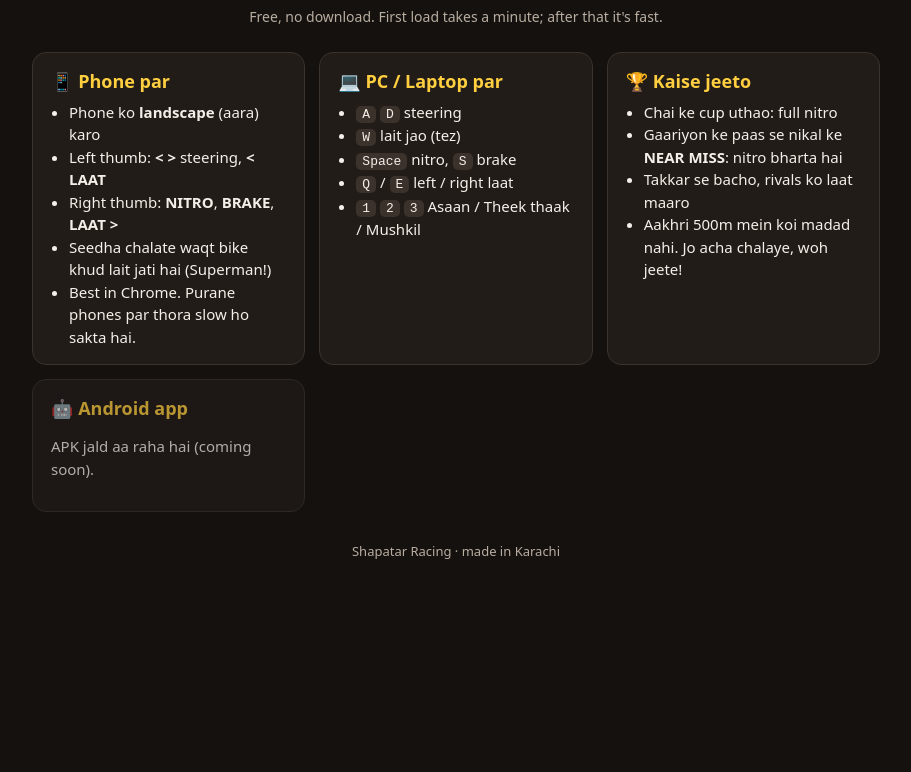
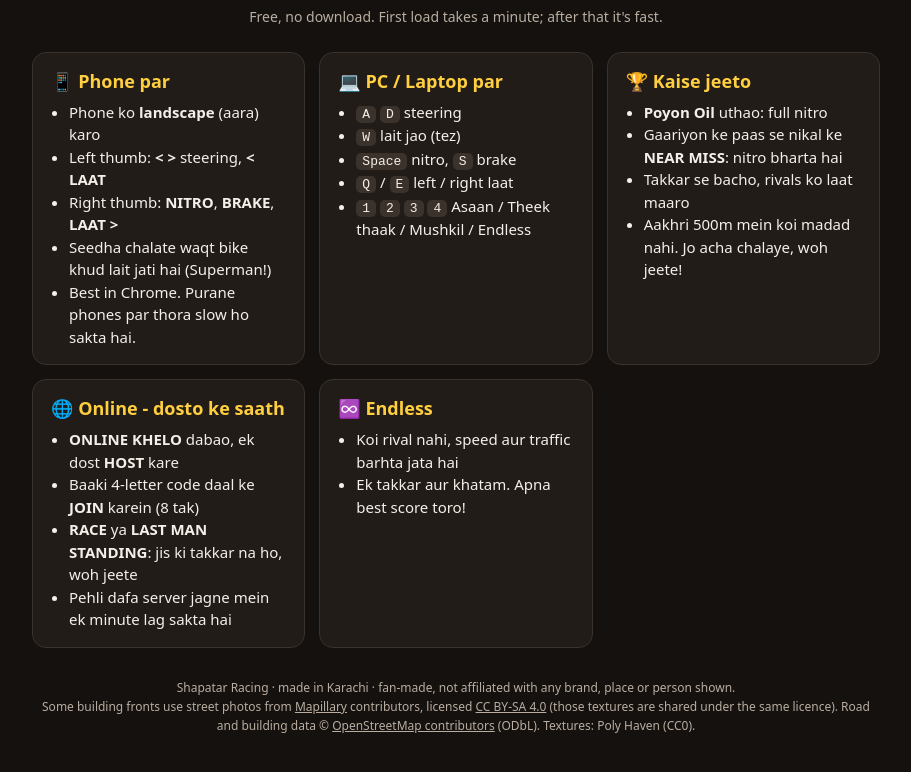
Before and after one commit to adilhassan1100-blip/shapatar-racing, a plain HTML site: page index.html in a window 1280 px wide. Shown: the part 770-1542 px from the top of the page, without its empty margins (184-1095 px from the left). Before the commit the page ends 1378 px from the top, so only its background shows below. Drawn offline with Linux system fonts and the light colour scheme.

Commit message:
New version: Poyon Oil, endless mode, online multiplayer, real building fronts
Co-Authored-By: Claude Opus 5.5 <noreply@anthropic.com>

```diff
--- a/index.html
+++ b/index.html
@@ -23,7 +23,7 @@
   .card ul { margin:0; padding-left:18px; }
   kbd { background:#3a322b; border-radius:5px; padding:1px 6px; font-size:13px; }
   .soon { opacity:.7; }
-  footer { margin-top:30px; color:var(--muted); font-size:13px; text-align:center; }
+  footer { margin-top:30px; color:var(--muted); font-size:12px; text-align:center; line-height:1.6; } footer a { color:var(--muted); }
 </style>
 </head>
 <body>
@@ -51,24 +51,38 @@
         <li><kbd>W</kbd> lait jao (tez)</li>
         <li><kbd>Space</kbd> nitro, <kbd>S</kbd> brake</li>
         <li><kbd>Q</kbd> / <kbd>E</kbd> left / right laat</li>
-        <li><kbd>1</kbd> <kbd>2</kbd> <kbd>3</kbd> Asaan / Theek thaak / Mushkil</li>
+        <li><kbd>1</kbd> <kbd>2</kbd> <kbd>3</kbd> <kbd>4</kbd> Asaan / Theek thaak / Mushkil / Endless</li>
       </ul>
     </div>
     <div class="card">
       <h2>🏆 Kaise jeeto</h2>
       <ul>
-        <li>Chai ke cup uthao: full nitro</li>
+        <li><b>Poyon Oil</b> uthao: full nitro</li>
         <li>Gaariyon ke paas se nikal ke <b>NEAR MISS</b>: nitro bharta hai</li>
         <li>Takkar se bacho, rivals ko laat maaro</li>
         <li>Aakhri 500m mein koi madad nahi. Jo acha chalaye, woh jeete!</li>
       </ul>
     </div>
-    <div class="card soon">
-      <h2>🤖 Android app</h2>
-      <p>APK jald aa raha hai (coming soon).</p>
+    <div class="card">
+      <h2>🌐 Online - dosto ke saath</h2>
+      <ul>
+        <li><b>ONLINE KHELO</b> dabao, ek dost <b>HOST</b> kare</li>
+        <li>Baaki 4-letter code daal ke <b>JOIN</b> karein (8 tak)</li>
+        <li><b>RACE</b> ya <b>LAST MAN STANDING</b>: jis ki takkar na ho, woh jeete</li>
+        <li>Pehli dafa server jagne mein ek minute lag sakta hai</li>
+      </ul>
+    </div>
+    <div class="card">
+      <h2>♾️ Endless</h2>
+      <ul>
+        <li>Koi rival nahi, speed aur traffic barhta jata hai</li>
+        <li>Ek takkar aur khatam. Apna best score toro!</li>
+      </ul>
     </div>
   </div>
-  <footer>Shapatar Racing · made in Karachi</footer>
+  <footer>Shapatar Racing · made in Karachi · fan-made, not affiliated with any brand, place or person shown.<br>
+Some building fronts use street photos from <a href="https://www.mapillary.com">Mapillary</a> contributors, licensed <a href="https://creativecommons.org/licenses/by-sa/4.0/">CC BY-SA 4.0</a> (those textures are shared under the same licence).
+Road and building data © <a href="https://www.openstreetmap.org/copyright">OpenStreetMap contributors</a> (ODbL). Textures: Poly Haven (CC0).</footer>
 </main>
 </body>
 </html>
```
Also changed, not shown: play/Build/Web.loader.js, 3 other files.
